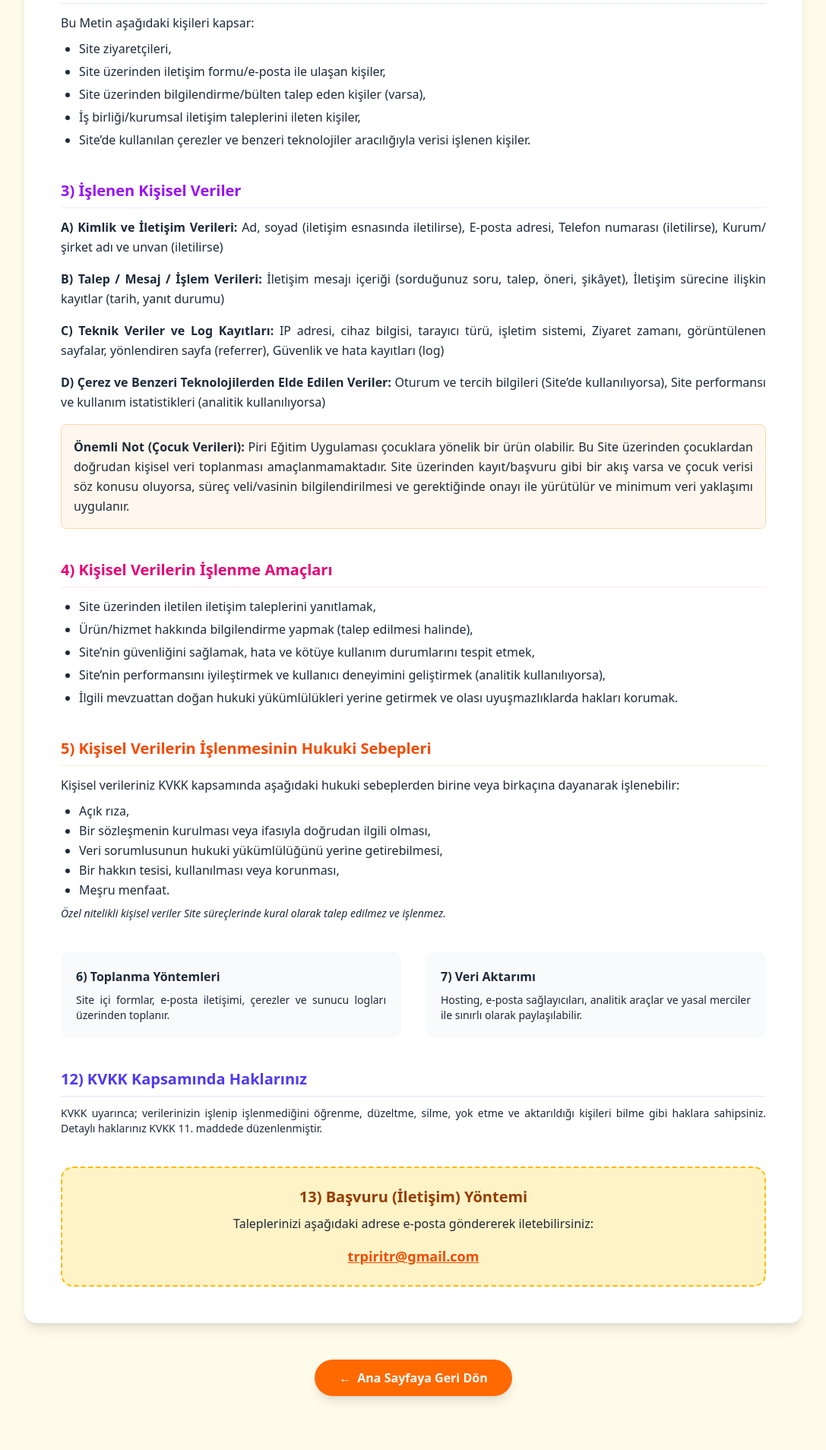
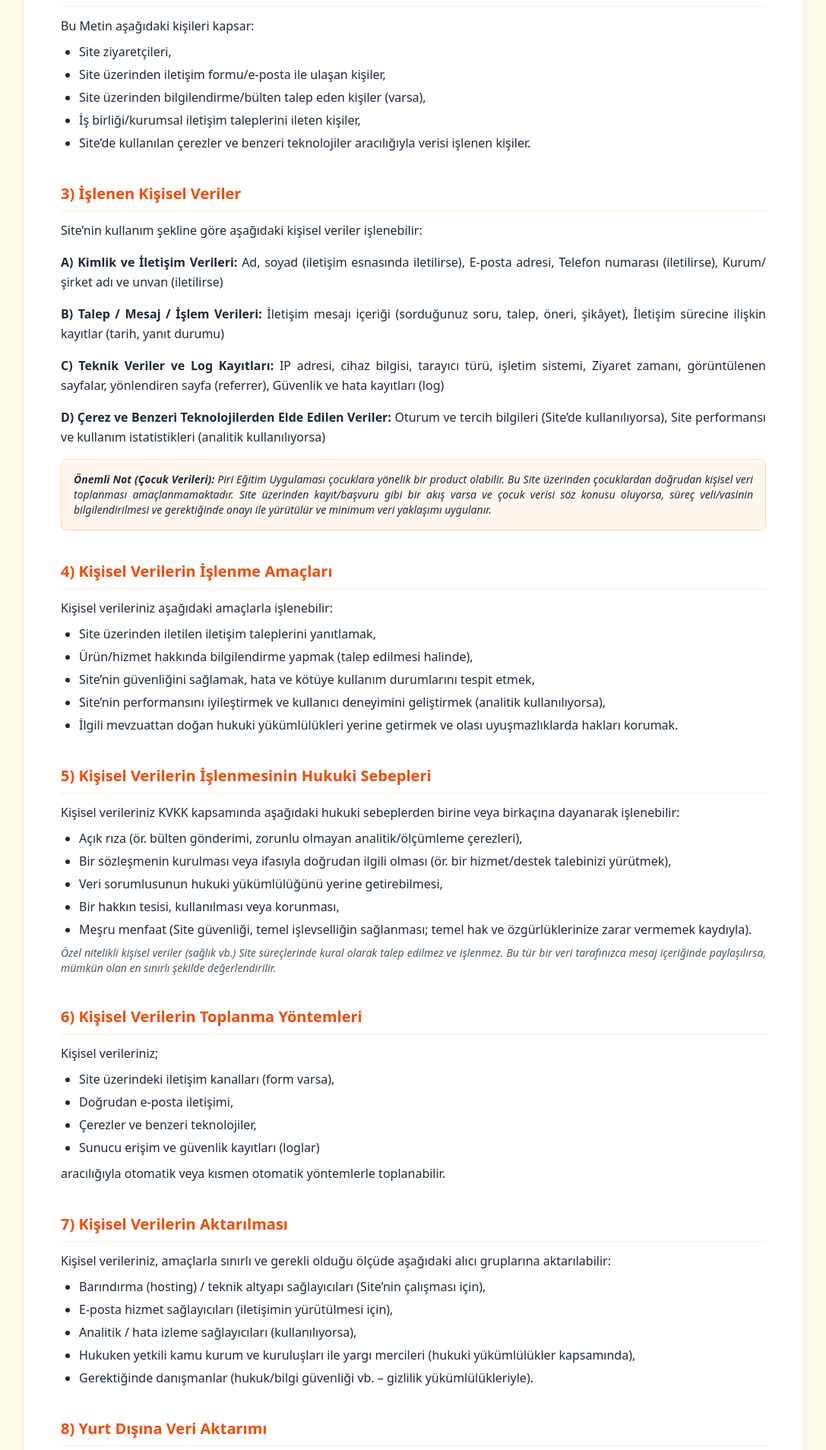
Before and after one commit to gmzseverr/piri-academy, a React (Vite) app: page /privacy in a window 1280 px wide. Shown: the part 889-2797 px from the top of the page at 76% size, without its empty margins (96-1183 px from the left). Built offline with nearby package versions, Linux system fonts and the light colour scheme; a web font is replaced by a local one.

Commit message:
privacy fixed

```diff
--- a/src/components/Footer.jsx
+++ b/src/components/Footer.jsx
@@ -2,65 +2,32 @@ import React from "react";
 import { FaInstagram, FaEnvelope } from "react-icons/fa";
 import { Link } from "react-router-dom";
 
-
 function Footer() {
   return (
-    <footer
-      id="iletişim"
-      className="bg-gradient-to-r from-amber-300 to-lime-200 py-10 px-6 shadow-inner"
-    >
+    <footer id="iletişim" className="bg-gradient-to-r from-amber-300 to-lime-200 py-10 px-6 shadow-inner">
       <div className="max-w-6xl mx-auto flex flex-col gap-8">
 
         <div className="flex flex-col md:flex-row justify-between items-center gap-6">
-          {/* Logo Alanı */}
           <div className="flex items-center gap-3 text-3xl font-extrabold text-white transform hover:scale-105 transition-transform duration-300">
-            <div className="drop-shadow-md">
-              <svg
-                width="35px"
-                height="35px"
-                viewBox="0 0 243 224"
-                fill="none"
-                xmlns="http://www.w3.org/2000/svg"
-              >
-                <path
-                  d="M164.475 0.910095C163.105 0.955368 161.725 1.03685 161.425 1.09117..." /* Mevcut SVG yolun */
-                  fill="white"
-                />
-              </svg>
-            </div>
             <h1 className="tracking-tight text-white drop-shadow-sm">Piri Academy</h1>
           </div>
 
-          {/* Sosyal Medya İkonları */}
           <div className="flex items-center gap-6">
-            <a
-              href="https://www.instagram.com/piriacademy/"
-              target="_blank"
-              rel="noopener noreferrer"
-              className="text-white hover:text-pink-500 transition-all duration-300 text-3xl transform hover:scale-125"
-              aria-label="Instagram"
-            >
+            <a href="https://www.instagram.com/piriacademy/" target="_blank" rel="noopener noreferrer" className="text-white hover:text-pink-500 transition-all duration-300 text-3xl transform hover:scale-125">
               <FaInstagram />
             </a>
-            <a
-              href="mailto:trpiritr@gmail.com"
-              className="text-white hover:text-amber-500 transition-all duration-300 text-3xl transform hover:scale-125"
-              aria-label="Email"
-            >
+            <a href="mailto:trpiritr@gmail.com" className="text-white hover:text-amber-500 transition-all duration-300 text-3xl transform hover:scale-125">
               <FaEnvelope />
             </a>
           </div>
         </div>
 
-        {/* Alt Bilgi Satırı */}
         <div className="pt-6 border-t border-white/30 flex flex-col md:flex-row justify-between items-center gap-4">
-          <p className="text-white/90 text-sm font-medium">
-            © 2025 Piri Academy. Tüm Hakları Saklıdır.
-          </p>
+          <p className="text-white/90 text-sm font-medium">© 2025 Piri Academy. Tüm Hakları Saklıdır.</p>
 
-          {/* Gizlilik Politikası Buraya Geldi */}
+          {/* DÜZELTİLDİ: href yerine to kullanıldı */}
           <Link
-            href="/privacy"
+            to="/privacy"
             className="text-white/90 hover:text-white text-sm font-semibold underline underline-offset-4 decoration-white/50 hover:decoration-white transition-all"
           >
             Gizlilik Politikası
--- a/src/components/Privacy.jsx
+++ b/src/components/Privacy.jsx
@@ -1,8 +1,6 @@
-"use client";
 import React from "react";
 import { motion } from "framer-motion";
 import { Link } from "react-router-dom";
-
 
 const Privacy = () => {
   return (
@@ -16,11 +14,13 @@ const Privacy = () => {
           animate={{ opacity: 1, y: 0 }}
           transition={{ duration: 0.8 }}
         >
-          <h1 className="text-2xl md:text-4xl font-extrabold text-orange-600 mb-4 drop-shadow-md uppercase">
+          <h1 className="text-2xl md:text-4xl font-extrabold text-orange-600 mb-4 drop-shadow-md uppercase tracking-tight">
             PİRİ EĞİTİM UYGULAMASI <br className="hidden md:block"/>
             WEB SİTESİ GİZLİLİK POLİTİKASI VE KVKK AYDINLATMA METNİ
           </h1>
-          <p className="text-gray-600 font-semibold">Son Güncelleme Tarihi: 27.01.2026</p>
+          <p className="text-gray-600 font-semibold bg-orange-100 inline-block px-4 py-1 rounded-full text-sm">
+            Son Güncelleme Tarihi: 27.01.2026
+          </p>
         </motion.div>
 
         {/* Politika İçeriği */}
@@ -35,11 +35,12 @@ const Privacy = () => {
           </p>
 
           <div className="space-y-10">
+
             {/* 1. Veri Sorumlusu */}
             <section>
-              <h2 className="text-xl font-bold text-green-600 mb-3 border-b border-green-100 pb-2">1) Veri Sorumlusu</h2>
+              <h2 className="text-xl font-bold text-orange-600 mb-3 border-b border-orange-100 pb-2">1) Veri Sorumlusu</h2>
               <p>KVKK uyarınca kişisel verileriniz, aşağıda bilgileri bulunan veri sorumlusu tarafından işlenmektedir:</p>
-              <div className="mt-3 bg-gray-50 p-4 rounded-lg border-l-4 border-green-500">
+              <div className="mt-3 bg-gray-50 p-4 rounded-lg border-l-4 border-orange-500">
                 <p><strong>Veri Sorumlusu:</strong> Dilara GÜLNAZ</p>
                 <p><strong>Adres:</strong> İstanbul, Kağıthane</p>
                 <p><strong>E-posta:</strong> trpiritr@gmail.com</p>
@@ -49,7 +50,7 @@ const Privacy = () => {
 
             {/* 2. Kapsam */}
             <section>
-              <h2 className="text-xl font-bold text-blue-600 mb-3 border-b border-blue-100 pb-2">2) Kapsam</h2>
+              <h2 className="text-xl font-bold text-orange-600 mb-3 border-b border-orange-100 pb-2">2) Kapsam</h2>
               <p>Bu Metin aşağıdaki kişileri kapsar:</p>
               <ul className="list-disc ml-6 mt-2 space-y-1">
                 <li>Site ziyaretçileri,</li>
@@ -62,22 +63,24 @@ const Privacy = () => {
 
             {/* 3. İşlenen Kişisel Veriler */}
             <section>
-              <h2 className="text-xl font-bold text-purple-600 mb-3 border-b border-purple-100 pb-2">3) İşlenen Kişisel Veriler</h2>
-              <div className="space-y-4">
+              <h2 className="text-xl font-bold text-orange-600 mb-3 border-b border-orange-100 pb-2">3) İşlenen Kişisel Veriler</h2>
+              <p>Site’nin kullanım şekline göre aşağıdaki kişisel veriler işlenebilir:</p>
+              <div className="mt-4 space-y-4">
                 <p><strong>A) Kimlik ve İletişim Verileri:</strong> Ad, soyad (iletişim esnasında iletilirse), E-posta adresi, Telefon numarası (iletilirse), Kurum/şirket adı ve unvan (iletilirse)</p>
                 <p><strong>B) Talep / Mesaj / İşlem Verileri:</strong> İletişim mesajı içeriği (sorduğunuz soru, talep, öneri, şikâyet), İletişim sürecine ilişkin kayıtlar (tarih, yanıt durumu)</p>
                 <p><strong>C) Teknik Veriler ve Log Kayıtları:</strong> IP adresi, cihaz bilgisi, tarayıcı türü, işletim sistemi, Ziyaret zamanı, görüntülenen sayfalar, yönlendiren sayfa (referrer), Güvenlik ve hata kayıtları (log)</p>
                 <p><strong>D) Çerez ve Benzeri Teknolojilerden Elde Edilen Veriler:</strong> Oturum ve tercih bilgileri (Site’de kullanılıyorsa), Site performansı ve kullanım istatistikleri (analitik kullanılıyorsa)</p>
-                <p className="bg-orange-50 p-4 rounded-lg border border-orange-200">
-                  <strong>Önemli Not (Çocuk Verileri):</strong> Piri Eğitim Uygulaması çocuklara yönelik bir ürün olabilir. Bu Site üzerinden çocuklardan doğrudan kişisel veri toplanması amaçlanmamaktadır. Site üzerinden kayıt/başvuru gibi bir akış varsa ve çocuk verisi söz konusu oluyorsa, süreç veli/vasinin bilgilendirilmesi ve gerektiğinde onayı ile yürütülür ve minimum veri yaklaşımı uygulanır.
+                <p className="bg-orange-50 p-4 rounded-lg border border-orange-200 text-sm italic">
+                  <strong>Önemli Not (Çocuk Verileri):</strong> Piri Eğitim Uygulaması çocuklara yönelik bir product olabilir. Bu Site üzerinden çocuklardan doğrudan kişisel veri toplanması amaçlanmamaktadır. Site üzerinden kayıt/başvuru gibi bir akış varsa ve çocuk verisi söz konusu oluyorsa, süreç veli/vasinin bilgilendirilmesi ve gerektiğinde onayı ile yürütülür ve minimum veri yaklaşımı uygulanır.
                 </p>
               </div>
             </section>
 
             {/* 4. İşlenme Amaçları */}
             <section>
-              <h2 className="text-xl font-bold text-pink-600 mb-3 border-b border-pink-100 pb-2">4) Kişisel Verilerin İşlenme Amaçları</h2>
-              <ul className="list-disc ml-6 space-y-1">
+              <h2 className="text-xl font-bold text-orange-600 mb-3 border-b border-orange-100 pb-2">4) Kişisel Verilerin İşlenme Amaçları</h2>
+              <p>Kişisel verileriniz aşağıdaki amaçlarla işlenebilir:</p>
+              <ul className="list-disc ml-6 mt-2 space-y-1">
                 <li>Site üzerinden iletilen iletişim taleplerini yanıtlamak,</li>
                 <li>Ürün/hizmet hakkında bilgilendirme yapmak (talep edilmesi halinde),</li>
                 <li>Site’nin güvenliğini sağlamak, hata ve kötüye kullanım durumlarını tespit etmek,</li>
@@ -90,45 +93,139 @@ const Privacy = () => {
             <section>
               <h2 className="text-xl font-bold text-orange-600 mb-3 border-b border-orange-100 pb-2">5) Kişisel Verilerin İşlenmesinin Hukuki Sebepleri</h2>
               <p>Kişisel verileriniz KVKK kapsamında aşağıdaki hukuki sebeplerden birine veya birkaçına dayanarak işlenebilir:</p>
-              <ul className="list-disc ml-6 mt-2">
-                <li>Açık rıza,</li>
-                <li>Bir sözleşmenin kurulması veya ifasıyla doğrudan ilgili olması,</li>
+              <ul className="list-disc ml-6 mt-2 space-y-1">
+                <li>Açık rıza (ör. bülten gönderimi, zorunlu olmayan analitik/ölçümleme çerezleri),</li>
+                <li>Bir sözleşmenin kurulması veya ifasıyla doğrudan ilgili olması (ör. bir hizmet/destek talebinizi yürütmek),</li>
                 <li>Veri sorumlusunun hukuki yükümlülüğünü yerine getirebilmesi,</li>
                 <li>Bir hakkın tesisi, kullanılması veya korunması,</li>
-                <li>Meşru menfaat.</li>
+                <li>Meşru menfaat (Site güvenliği, temel işlevselliğin sağlanması; temel hak ve özgürlüklerinize zarar vermemek kaydıyla).</li>
               </ul>
-              <p className="mt-2 text-sm italic">Özel nitelikli kişisel veriler Site süreçlerinde kural olarak talep edilmez ve işlenmez.</p>
+              <p className="mt-2 text-sm italic text-gray-600">Özel nitelikli kişisel veriler (sağlık vb.) Site süreçlerinde kural olarak talep edilmez ve işlenmez. Bu tür bir veri tarafınızca mesaj içeriğinde paylaşılırsa, mümkün olan en sınırlı şekilde değerlendirilir.</p>
             </section>
 
-            {/* Diğer Maddeler (Kısaltılarak Yapılandırılmış) */}
-            <div className="grid grid-cols-1 md:grid-cols-2 gap-8">
-               <section className="bg-gray-50 p-5 rounded-xl">
-                  <h3 className="font-bold text-gray-800 mb-2">6) Toplanma Yöntemleri</h3>
-                  <p className="text-sm">Site içi formlar, e-posta iletişimi, çerezler ve sunucu logları üzerinden toplanır.</p>
-               </section>
-               <section className="bg-gray-50 p-5 rounded-xl">
-                  <h3 className="font-bold text-gray-800 mb-2">7) Veri Aktarımı</h3>
-                  <p className="text-sm">Hosting, e-posta sağlayıcıları, analitik araçlar ve yasal merciler ile sınırlı olarak paylaşılabilir.</p>
-               </section>
-            </div>
-
+            {/* 6. Toplanma Yöntemleri */}
             <section>
-              <h2 className="text-xl font-bold text-indigo-600 mb-3 border-b border-indigo-100 pb-2">12) KVKK Kapsamında Haklarınız</h2>
-              <p className="text-sm mb-4">KVKK uyarınca; verilerinizin işlenip işlenmediğini öğrenme, düzeltme, silme, yok etme ve aktarıldığı kişileri bilme gibi haklara sahipsiniz. Detaylı haklarınız KVKK 11. maddede düzenlenmiştir.</p>
+              <h2 className="text-xl font-bold text-orange-600 mb-3 border-b border-orange-100 pb-2">6) Kişisel Verilerin Toplanma Yöntemleri</h2>
+              <p>Kişisel verileriniz;</p>
+              <ul className="list-disc ml-6 mt-2 space-y-1">
+                <li>Site üzerindeki iletişim kanalları (form varsa),</li>
+                <li>Doğrudan e-posta iletişimi,</li>
+                <li>Çerezler ve benzeri teknolojiler,</li>
+                <li>Sunucu erişim ve güvenlik kayıtları (loglar)</li>
+              </ul>
+              <p className="mt-2">aracılığıyla otomatik veya kısmen otomatik yöntemlerle toplanabilir.</p>
             </section>
 
-            <section className="bg-amber-100 p-6 rounded-2xl text-center border-2 border-dashed border-amber-400">
-              <h2 className="text-xl font-bold text-amber-800 mb-2">13) Başvuru (İletişim) Yöntemi</h2>
-              <p className="mb-4">Taleplerinizi aşağıdaki adrese e-posta göndererek iletebilirsiniz:</p>
-              <a href="mailto:trpiritr@gmail.com" className="text-lg font-bold text-orange-600 underline">trpiritr@gmail.com</a>
+            {/* 7. Aktarılma */}
+            <section>
+              <h2 className="text-xl font-bold text-orange-600 mb-3 border-b border-orange-100 pb-2">7) Kişisel Verilerin Aktarılması</h2>
+              <p>Kişisel verileriniz, amaçlarla sınırlı ve gerekli olduğu ölçüde aşağıdaki alıcı gruplarına aktarılabilir:</p>
+              <ul className="list-disc ml-6 mt-2 space-y-1">
+                <li>Barındırma (hosting) / teknik altyapı sağlayıcıları (Site’nin çalışması için),</li>
+                <li>E-posta hizmet sağlayıcıları (iletişimin yürütülmesi için),</li>
+                <li>Analitik / hata izleme sağlayıcıları (kullanılıyorsa),</li>
+                <li>Hukuken yetkili kamu kurum ve kuruluşları ile yargı mercileri (hukuki yükümlülükler kapsamında),</li>
+                <li>Gerektiğinde danışmanlar (hukuk/bilgi güvenliği vb. – gizlilik yükümlülükleriyle).</li>
+              </ul>
+            </section>
+
+            {/* 8. Yurt Dışı */}
+            <section>
+              <h2 className="text-xl font-bold text-orange-600 mb-3 border-b border-orange-100 pb-2">8) Yurt Dışına Veri Aktarımı</h2>
+              <p>Site altyapısı, e-posta hizmetleri veya kullanılan üçüncü taraf teknolojiler nedeniyle kişisel verileriniz yurt dışına aktarılabilir. Böyle bir durumda, ilgili mevzuat kapsamında gerekli bilgilendirme yapılır ve gerekiyorsa uygun hukuki mekanizmalar işletilir.</p>
+            </section>
+
+            {/* 9. Saklama Süreleri */}
+            <section>
+              <h2 className="text-xl font-bold text-orange-600 mb-3 border-b border-orange-100 pb-2">9) Saklama Süreleri</h2>
+              <p>Kişisel verileriniz, işleme amacının gerektirdiği süre boyunca saklanır; süre sonunda silinir, yok edilir veya anonim hale getirilir.</p>
+              <div className="mt-3 p-4 bg-gray-50 rounded-lg">
+                <p><strong>Bu Site özelinde genel saklama yaklaşımı:</strong></p>
+                <ul className="list-disc ml-6">
+                  <li>İletişim talepleri ve yazışmalar: 1 yıl</li>
+                  <li>Güvenlik ve hata logları: 6 ay – 12 ay</li>
+                  <li>Bülten/duyuru aboneliği (varsa): abonelik sürdüğü müddetçe; iptal sonrası en fazla 3 ay</li>
+                </ul>
+                <p className="mt-2 text-xs">Mevzuatın daha uzun süre öngördüğü hallerde ilgili süreler uygulanabilir.</p>
+              </div>
+            </section>
+
+            {/* 10. Çerezler */}
+            <section>
+              <h2 className="text-xl font-bold text-orange-600 mb-3 border-b border-orange-100 pb-2">10) Çerez (Cookie) ve Benzeri Teknolojiler</h2>
+              <p>Site’de aşağıdaki çerez türleri kullanılabilir:</p>
+              <ul className="list-disc ml-6 mt-2 space-y-2">
+                <li><strong>Zorunlu Çerezler:</strong> Site’nin güvenli şekilde çalışması ve temel fonksiyonların sağlanması için gereklidir.</li>
+                <li><strong>Tercih/İşlevsellik Çerezleri (kullanılıyorsa):</strong> Dil/oturum gibi tercihleri hatırlamak için kullanılabilir.</li>
+                <li><strong>Analitik/Performans Çerezleri (kullanılıyorsa):</strong> Site trafiğini ve kullanımını istatistiksel olarak ölçerek Site’yi geliştirmeye yardımcı olur. Bu tür çerezler, mümkün olduğunda açık rıza ile çalıştırılır.</li>
+              </ul>
+              <p className="mt-3">Çerez tercihlerinizi tarayıcı ayarlarınız üzerinden her zaman yönetebilir; çerezleri silebilir veya engelleyebilirsiniz. Çerezleri engellemeniz halinde Site’nin bazı işlevleri kısmen çalışmayabilir.</p>
+            </section>
+
+            {/* 11. Veri Güvenliği */}
+            <section>
+              <h2 className="text-xl font-bold text-orange-600 mb-3 border-b border-orange-100 pb-2">11) Veri Güvenliği</h2>
+              <p>Kişisel verilerinizin güvenliği için uygun teknik ve idari tedbirler uygulanır. Bunlara örnek olarak:</p>
+              <ul className="list-disc ml-6 mt-2 space-y-1">
+                <li>Yetkisiz erişimi önlemeye yönelik erişim kontrolleri,</li>
+                <li>Güvenli iletişim (SSL/TLS),</li>
+                <li>Log izleme ve güvenlik güncellemeleri,</li>
+                <li>Hizmet alınan tedarikçilerle gizlilik ve güvenlik yükümlülükleri sayılabilir.</li>
+              </ul>
+            </section>
+
+            {/* 12. Haklar */}
+            <section>
+              <h2 className="text-xl font-bold text-orange-600 mb-3 border-b border-orange-100 pb-2">12) KVKK Kapsamında Haklarınız</h2>
+              <p>KVKK uyarınca ilgili kişi olarak;</p>
+              <ul className="list-disc ml-6 mt-2 space-y-1">
+                <li>Kişisel verilerinizin işlenip işlenmediğini öğrenme,</li>
+                <li>İşlenmişse buna ilişkin bilgi talep etme,</li>
+                <li>İşlenme amacını ve amacına uygun kullanılıp kullanılmadığını öğrenme,</li>
+                <li>Yurt içinde/yurt dışında aktarıldığı üçüncü kişileri bilme,</li>
+                <li>Eksik/yanlış işlenmişse düzeltilmesini isteme,</li>
+                <li>KVKK’daki şartlar çerçevesinde silinmesini/yok edilmesini isteme,</li>
+                <li>Düzeltme/silme işlemlerinin aktarılan üçüncü kişilere bildirilmesini isteme,</li>
+                <li>Otomatik sistemlerle analiz sonucu aleyhinize bir sonuca itiraz etme,</li>
+                <li>Kanuna aykırı işleme nedeniyle zarara uğramanız hâlinde zararın giderilmesini talep etme haklarına sahipsiniz.</li>
+              </ul>
+            </section>
+
+            {/* 13. Başvuru */}
+            <section>
+              <h2 className="text-xl font-bold text-orange-600 mb-3 border-b border-orange-100 pb-2">13) Başvuru (İletişim) Yöntemi</h2>
+              <p>KVKK kapsamındaki taleplerinizi <strong>trpiritr@gmail.com</strong> adresine e-posta göndererek iletebilirsiniz. Başvurularınız mevzuatta öngörülen sürelerde değerlendirilir. Gerekli durumlarda kimlik doğrulaması için ek bilgi/belge istenebilir.</p>
+            </section>
+
+            {/* 14. Üçüncü Taraf */}
+            <section>
+              <h2 className="text-xl font-bold text-orange-600 mb-3 border-b border-orange-100 pb-2">14) Üçüncü Taraf Bağlantılar</h2>
+              <p>Site’de üçüncü taraf web sitelerine yönlendiren bağlantılar bulunabilir. Bu sitelerin gizlilik uygulamalarından veri sorumlusu sorumlu değildir. Üçüncü taraf sitelerin kendi gizlilik politikalarını incelemeniz önerilir.</p>
+            </section>
+
+            {/* 15. Değişiklik */}
+            <section>
+              <h2 className="text-xl font-bold text-orange-600 mb-3 border-b border-orange-100 pb-2">15) Metinde Değişiklik</h2>
+              <p>Bu Metin, mevzuat ve süreçlerdeki değişikliklere göre güncellenebilir. Güncellenen metin Site’de yayımlandığı tarihte yürürlüğe girer.</p>
+            </section>
+
+            {/* İletişim Alt Alan */}
+            <section className="mt-12 pt-8 border-t border-gray-200">
+              <h2 className="text-xl font-bold text-gray-800 mb-2">İletişim</h2>
+              <p className="text-lg font-bold text-orange-600">Dilara GÜLNAZ</p>
+              <p>İstanbul, Kağıthane</p>
+              <p className="font-medium">trpiritr@gmail.com</p>
             </section>
 
           </div>
         </motion.div>
 
         {/* Geri Dön Butonu */}
-        <div className="text-center mt-12">
-          <Link href="/" className="inline-flex items-center gap-2 bg-orange-500 text-white font-bold py-3 px-8 rounded-full hover:bg-orange-600 transition-all shadow-lg hover:-translate-y-1">
+        <div className="text-center mt-12 mb-20">
+          <Link
+            to="/"
+            className="inline-flex items-center gap-2 bg-orange-500 text-white font-bold py-4 px-10 rounded-full hover:bg-orange-600 transition-all shadow-xl hover:-translate-y-1"
+          >
             <span>←</span> Ana Sayfaya Geri Dön
           </Link>
         </div>
```
